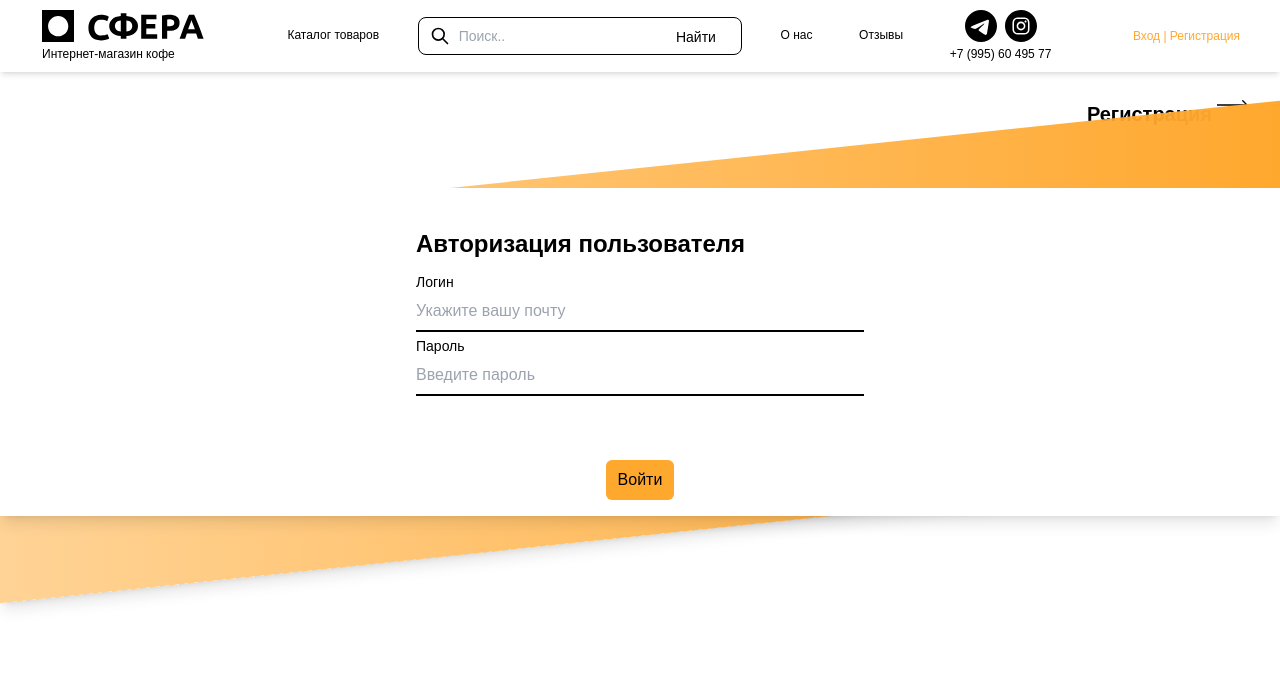
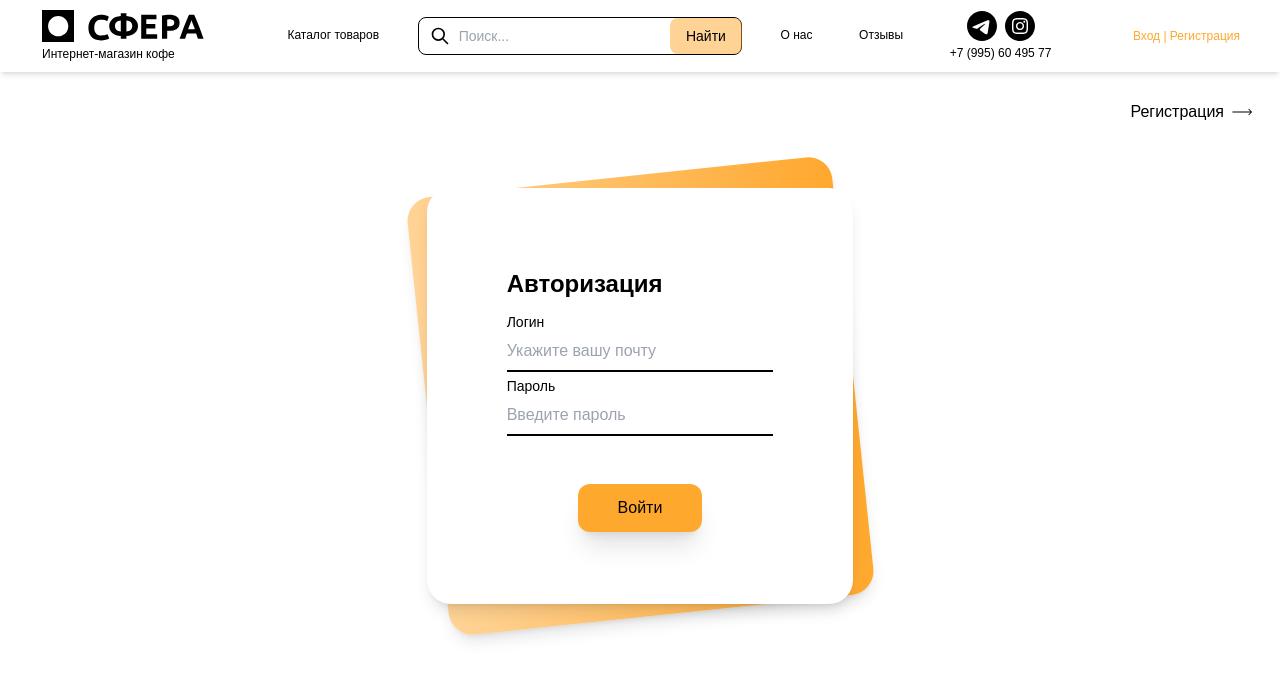
Before and after one commit to NPavlovaaa/sphera, a React (Create React App) app: page /login in a window 1280 px wide. Both pictures are taken after a click on the button "Уже есть аккаунт". Shown: the top 680 px of the page. Built offline with nearby package versions, Linux system fonts and the light colour scheme.

Commit message:
Fixed the layout of the registration and authorization forms, the search panel. Added icon for user profile, resized other icons

```diff
--- a/src/components/appHeader/AppHeader.js
+++ b/src/components/appHeader/AppHeader.js
@@ -2,6 +2,7 @@ import {Link, NavLink} from "react-router-dom";
 import Logo from "../icons/Logo";
 import Telegram from "../icons/Telegram";
 import Instagram from "../icons/Instagram";
+import Avatar from "../icons/Avatar";
 
 
 const AppHeader = ({activeClient, logout}) => {
@@ -21,7 +22,7 @@ const AppHeader = ({activeClient, logout}) => {
                     <li className="w-2/5">
                         <label htmlFor="default-search"
                                className="mb-2 text-sm font-medium text-gray-900 sr-only dark:text-gray-300">Search</label>
-                        <div className="relative">
+                        <div className="relative flex items-center">
                             <div className="flex absolute inset-y-0 left-0 items-center pl-3 pointer-events-none">
                                 <svg className="w-5 h-5 text-gray-500 dark:text-gray-400" fill="none"
                                      stroke="currentColor" viewBox="0 0 24 24" xmlns="http://www.w3.org/2000/svg">
@@ -30,10 +31,10 @@ const AppHeader = ({activeClient, logout}) => {
                                 </svg>
                             </div>
                             <input type="search" id="default-search"
-                                   className="block p-2 pl-10 w-full text-sm text-gray-900 bg-gray-50 rounded-lg border border-gray-300 focus:ring-blue-500 focus:border-blue-500 dark:bg-gray-700 dark:border-gray-600 dark:placeholder-gray-400 dark:text-white dark:focus:ring-blue-500 dark:focus:border-blue-500"
-                                   placeholder="Поиск.." required/>
+                                   className="block p-2 pl-10 w-full text-sm text-gray-900 bg-gray-50 rounded-lg border border-gray-300 focus:ring-bgMainOrange-600 focus:border-bgMainOrange-600 dark:bg-gray-700 dark:border-gray-600 dark:placeholder-gray-400 dark:text-white dark:focus:ring-blue-500 dark:focus:border-blue-500"
+                                   placeholder="Поиск..." required/>
                             <button type="submit"
-                                    className="text-white absolute right-2.5 bottom-2 bg-blue-700 hover:bg-blue-800 focus:ring-4 focus:outline-none focus:ring-blue-300 font-medium rounded-lg text-sm px-4 dark:bg-blue-600 dark:hover:bg-blue-700 dark:focus:ring-blue-800">
+                                    className="text-sm absolute right-0 bg-bgMainOrange-100 hover:bg-bgMainOrange-600 focus:outline-none focus:ring-bgMainOrange-600 font-normal rounded-lg px-4 py-2">
                                 Найти
                             </button>
                         </div>
@@ -58,7 +59,8 @@ const AppHeader = ({activeClient, logout}) => {
                 </ul>
             </nav>
             {activeClient != null ?
-                    <div className="w-fit flex justify-end font-medium text-base xl:text-base lg:text-md 2xl:text-md sm:text-sm">
+                    <div className="w-fit flex items-center justify-between font-medium text-xs xl:text-sm lg:text-sm 2xl:text-sm sm:text-sm">
+                        <Avatar />
                         <NavLink to="/account" className="p-2 cursor-pointer" style={({isActive}) => ({color: isActive ? '#FFA82E' : 'inherit'})}>
                             {/*{activeClient.first_name}*/}
                             Наталья
--- a/src/components/authorizationForm/AuthorizationForm.js
+++ b/src/components/authorizationForm/AuthorizationForm.js
@@ -23,8 +23,8 @@ const AuthorizationForm = ({onToggle, setUser}) => {
     return (
         <>
             <div className="flex justify-end m-7">
-                <button className="text-xl font-semibold" onClick={onToggle}>Регистрация</button>
-                <div className="inline-block align-middle">
+                <button className="text-base font-normal" onClick={onToggle}>Регистрация</button>
+                <div className="flex justify-center items-center ml-2">
                     <Arrow/>
                 </div>
             </div>
@@ -48,15 +48,15 @@ const AuthorizationForm = ({onToggle, setUser}) => {
                 }
             }
             >
-                <div className="min-h-screen py-3 flex flex-col sm:py-12">
-                    <div className="relative py-5 sm:max-w-xl sm:mx-auto">
+                <div className="z-30 py-6 flex justify-center sm:py-12 sm:max-w-xl sm:mx-auto">
+                    <div className="relative py-3 w-2/5 lg:w-2/5 md:w-2/5 xl:w-1/3 2xl:w-1/3 md:w-3/5">
                         <div
-                            className="absolute inset-0 bg-gradient-to-r from-bgMainOrange-100 to-bgMainOrange-600 shadow-lg transform -skew-y-6 sm:skew-y-0 sm:-rotate-6 sm:rounded-3xl">
+                            className="absolute inset-0 shadow-2xl rounded-3xl bg-gradient-to-r from-bgMainOrange-100 to-bgMainOrange-600 shadow-lg transform -rotate-6 sm:rounded-3xl">
                         </div>
-                        <div className="relative px-4 py-10 bg-bgMainWhite shadow-lg sm:rounded-3xl sm:p-20">
-                            <div className="max-w-md mx-auto">
+                        <div className="relative bg-bgMainWhite shadow-lg sm:rounded-3xl p-20 rounded-3xl">
+                            <div className="mx-auto">
                                 <div>
-                                    <h1 className="text-2xl font-semibold">Авторизация пользователя</h1>
+                                    <h1 className="text-2xl font-semibold">Авторизация</h1>
                                 </div>
                                 <Form>
                                     <div className="divide-y divide-gray-200">
@@ -83,8 +83,8 @@ const AuthorizationForm = ({onToggle, setUser}) => {
                                                     placeholder="Введите пароль"
                                                     autoComplete="off"/>
                                             </div>
-                                            <div className="relative flex top-14 justify-center">
-                                                <button type="submit" className="bg-bgMainOrange-600 text-white rounded-md px-3 py-2">Войти</button>
+                                            <div className="relative flex top-10 justify-center">
+                                                <button type="submit" className="bg-bgMainOrange-600 text-white shadow-xl rounded-xl px-10 py-3">Войти</button>
                                             </div>
                                         </div>
                                     </div>
--- a/src/components/icons/Arrow.js
+++ b/src/components/icons/Arrow.js
@@ -2,7 +2,7 @@ function Arrow() {
     return (
         <svg
             xmlns="http://www.w3.org/2000/svg"
-            width="40"
+            width="20"
             height="10"
             fill="none"
             viewBox="0 0 47 15"
--- /dev/null
+++ b/src/components/icons/Avatar.js
@@ -0,0 +1,14 @@
+function Logo() {
+    return (
+        <svg width="20" height="20" viewBox="0 0 13 15" fill="none" xmlns="http://www.w3.org/2000/svg">
+            <path d="M0.999947 13.475C1.014 12.3346 1.39596 11.2292 2.08895 10.3234C2.78195 9.41762 3.74893 8.75983 4.84595 8.44798"
+                  stroke="#FFA82E" stroke-width="2" stroke-linecap="round"/>
+            <path d="M11.7389 13.475C11.7249 12.3346 11.3429 11.2292 10.6499 10.3234C9.95695 9.41764 8.98996 8.75985 7.89294 8.448"
+                  stroke="#FFA82E" stroke-width="2" stroke-linecap="round"/>
+            <path d="M6.3899 8.322C8.51288 8.322 10.2339 6.68291 10.2339 4.661C10.2339 2.63909 8.51288 1 6.3899 1C4.26692 1 2.5459 2.63909 2.5459
+            4.661C2.5459 6.68291 4.26692 8.322 6.3899 8.322Z" stroke="#FFA82E" stroke-width="2"/>
+        </svg>
+    );
+}
+
+export default Logo;
--- a/src/components/icons/Instagram.js
+++ b/src/components/icons/Instagram.js
@@ -1,6 +1,6 @@
 function Instagram() {
     return (
-        <svg xmlns="http://www.w3.org/2000/svg" width="32" height="32" viewBox="0 0 32 32" fill="none">
+        <svg xmlns="http://www.w3.org/2000/svg" width="30" height="30" viewBox="0 0 32 32" fill="none">
             <path fill-rule="evenodd" clip-rule="evenodd" d="M0 16C0 7.16344 7.16344 0 16 0C24.8366 0 32 7.16344 32 16C32 24.8366 24.8366
                 32 16 32C7.16344 32 0 24.8366 0 16ZM16.0008 7.46667C13.6833 7.46667 13.3924 7.4768 12.4822 7.51822C11.5737 7.55982 10.9536
                 7.70365 10.4111 7.91467C9.8498 8.13263 9.37371 8.42419 8.89939 8.89868C8.42472 9.373 8.13316 9.84909 7.91449 10.4102C7.70294
--- a/src/components/icons/Telegram.js
+++ b/src/components/icons/Telegram.js
@@ -1,6 +1,6 @@
 function Telegram() {
     return (
-        <svg xmlns="http://www.w3.org/2000/svg" width="32" height="32" viewBox="0 0 32 32" fill="none">
+        <svg xmlns="http://www.w3.org/2000/svg" width="30" height="30" viewBox="0 0 32 32" fill="none">
             <path fill-rule="evenodd" clip-rule="evenodd" d="M32 16C32 24.8365 24.8365 32 16 32C7.16347 32 0 24.8365 0 16C0 7.16347 7.16347 0 16 0C24.8365
                 0 32 7.16347 32 16ZM10.7143 14.5343C9.11153 15.2341 7.46473 15.9532 5.95883 16.7827C5.17251 17.3584 6.21759 17.7657 7.19807 18.1477C7.35393 18.2084
                 7.50813 18.2685 7.65313 18.3285C7.7738 18.3656 7.89647 18.4047 8.0208 18.4443C9.11127 18.7917 10.3271 19.1791 11.3858 18.5963C13.1249 17.5973 14.766
```
Also changed, not shown: src/components/registrationForm/RegistrationForm.js (+7 -7 lines).
